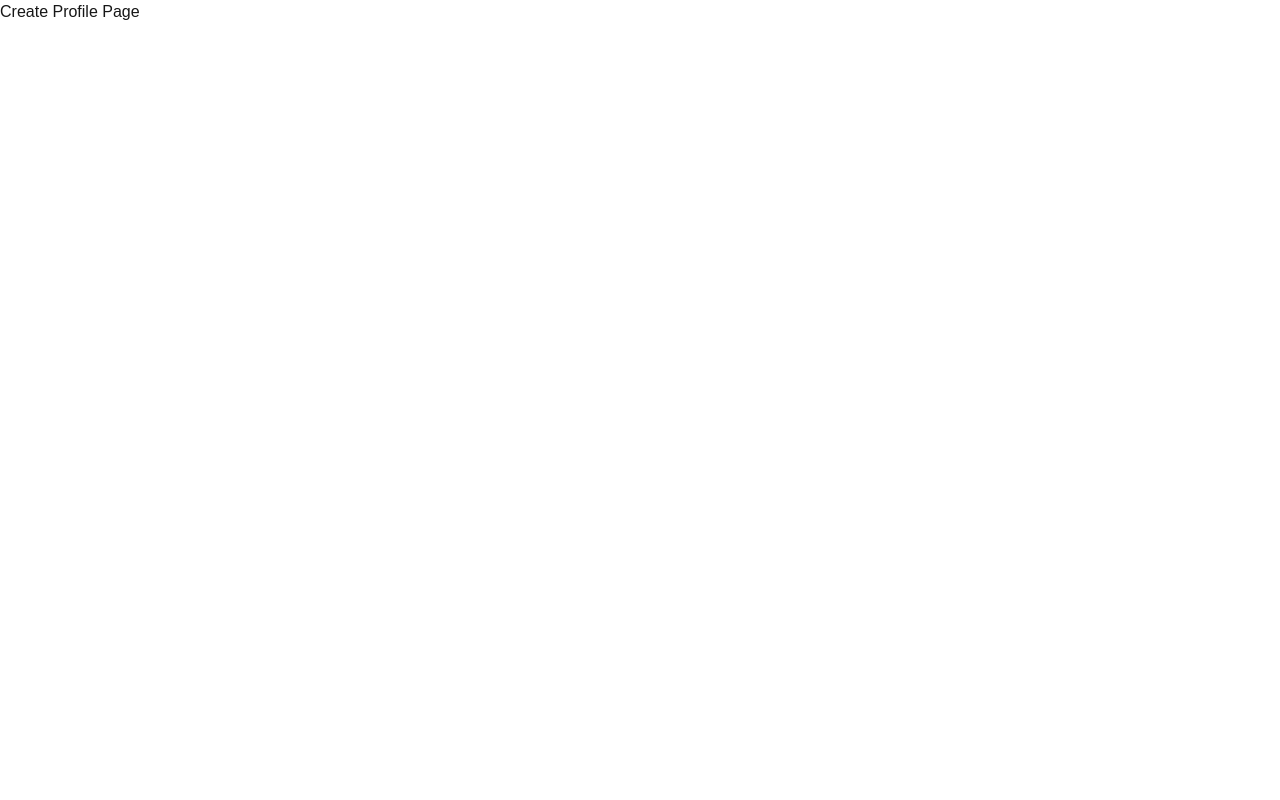
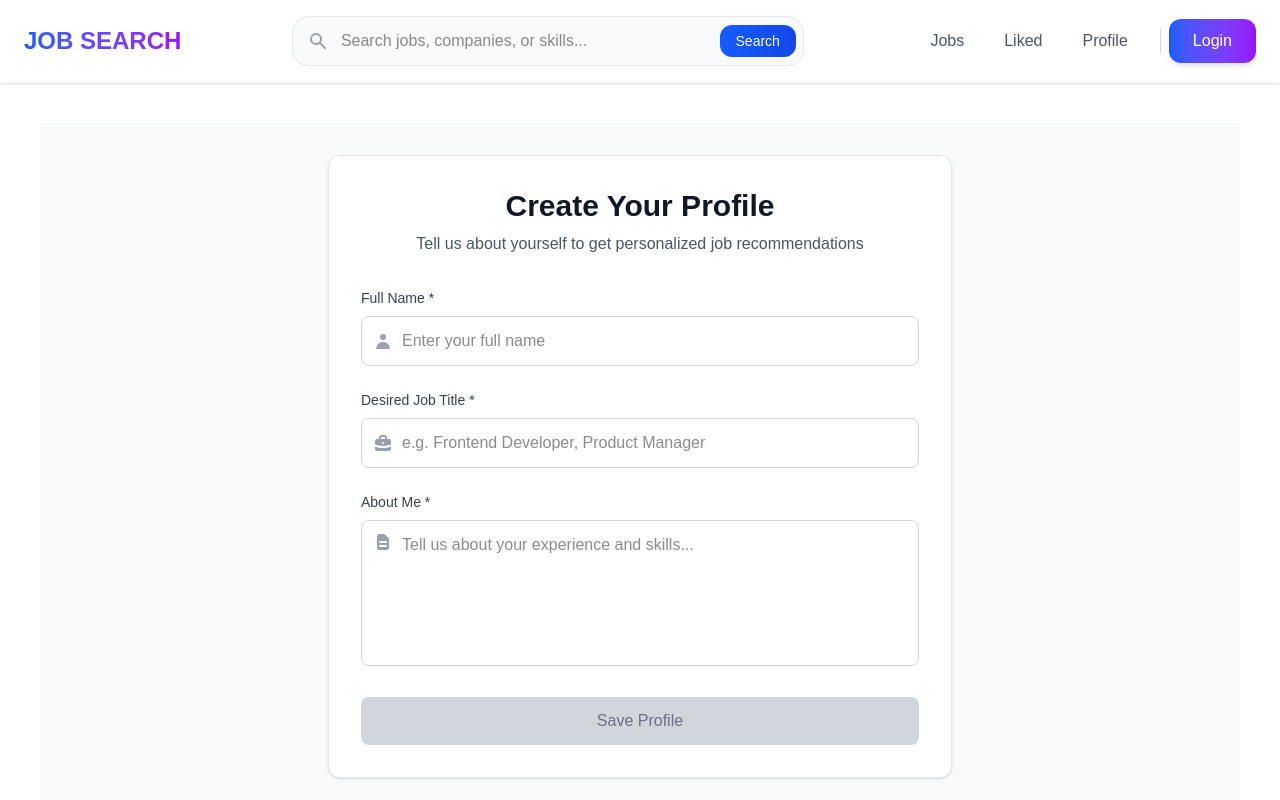
Before and after one commit to vbuldenko/job-search-next, a Next.js app: page /create-profile in a window 1280 px wide. Shown: the top 800 px of the page. Built offline with nearby package versions, Linux system fonts and the light colour scheme.

Commit message:
Profile form, page and ls util fn; Types separated

```diff
--- /dev/null
+++ b/app/(root)/create-profile/page.tsx
@@ -0,0 +1,77 @@
+"use client";
+
+import { useState, useEffect } from "react";
+import { useRouter } from "next/navigation";
+import { saveProfile, getProfile } from "@/lib/utils/localStorage";
+import ProfileForm from "@/components/forms/ProfileForm";
+import { UserProfile } from "@/types";
+
+const CreateProfilePage = () => {
+  const [formData, setFormData] = useState<UserProfile>({
+    name: "",
+    desiredJobTitle: "",
+    aboutMe: "",
+  });
+  const [isLoading, setIsLoading] = useState(false);
+  const router = useRouter();
+
+  useEffect(() => {
+    const profile = getProfile();
+    if (profile) setFormData(profile);
+  }, []);
+
+  const handleChange = (
+    e: React.ChangeEvent<HTMLInputElement | HTMLTextAreaElement>
+  ) => {
+    const { name, value } = e.target;
+    setFormData((prev) => ({ ...prev, [name]: value }));
+  };
+
+  const handleSubmit = async (e: React.FormEvent) => {
+    e.preventDefault();
+    setIsLoading(true);
+
+    try {
+      saveProfile(formData);
+      alert("Profile saved successfully!");
+      router.push("/jobs");
+    } catch (error) {
+      alert("Error saving profile");
+    } finally {
+      setIsLoading(false);
+    }
+  };
+
+  const isValid = !!(
+    formData.name.trim() &&
+    formData.desiredJobTitle.trim() &&
+    formData.aboutMe.trim()
+  );
+
+  return (
+    <div className="min-h-screen bg-gray-50 py-8">
+      <div className="container mx-auto px-6 max-w-2xl">
+        <div className="bg-white rounded-xl shadow-sm border border-gray-200 p-8">
+          <div className="text-center mb-8">
+            <h1 className="text-3xl font-bold text-gray-900 mb-2">
+              Create Your Profile
+            </h1>
+            <p className="text-gray-600">
+              Tell us about yourself to get personalized job recommendations
+            </p>
+          </div>
+
+          <ProfileForm
+            formData={formData}
+            onChange={handleChange}
+            onSubmit={handleSubmit}
+            isLoading={isLoading}
+            isValid={isValid}
+          />
+        </div>
+      </div>
+    </div>
+  );
+};
+
+export default CreateProfilePage;
--- a/app/create-profile/page.tsx
+++ /dev/null
@@ -1,3 +0,0 @@
-export default function CreateProfilePage() {
-  return <div>Create Profile Page</div>;
-}
--- a/components/forms/ProfileForm.tsx
+++ b/components/forms/ProfileForm.tsx
@@ -1,3 +1,94 @@
-export default function ProfileForm() {
-  return <div>Profile Form</div>;
+"use client";
+
+import { UserProfile } from "@/types";
+import { HiUser, HiBriefcase, HiDocumentText } from "react-icons/hi";
+
+interface ProfileFormProps {
+  formData: UserProfile;
+  onChange: (
+    e: React.ChangeEvent<HTMLInputElement | HTMLTextAreaElement>
+  ) => void;
+  onSubmit: (e: React.FormEvent) => void;
+  isLoading: boolean;
+  isValid: boolean;
 }
+
+const ProfileForm = ({
+  formData,
+  onChange,
+  onSubmit,
+  isLoading,
+  isValid,
+}: ProfileFormProps) => {
+  return (
+    <form onSubmit={onSubmit} className="space-y-6">
+      <div>
+        <label className="block text-sm font-medium text-gray-700 mb-2">
+          Full Name *
+        </label>
+        <div className="relative">
+          <HiUser className="absolute left-3 top-1/2 transform -translate-y-1/2 h-5 w-5 text-gray-400" />
+          <input
+            type="text"
+            name="name"
+            value={formData.name}
+            onChange={onChange}
+            required
+            placeholder="Enter your full name"
+            className="w-full pl-10 pr-4 py-3 border border-gray-300 rounded-lg focus:ring-2 focus:ring-blue-500 focus:border-transparent"
+          />
+        </div>
+      </div>
+
+      <div>
+        <label className="block text-sm font-medium text-gray-700 mb-2">
+          Desired Job Title *
+        </label>
+        <div className="relative">
+          <HiBriefcase className="absolute left-3 top-1/2 transform -translate-y-1/2 h-5 w-5 text-gray-400" />
+          <input
+            type="text"
+            name="desiredJobTitle"
+            value={formData.desiredJobTitle}
+            onChange={onChange}
+            required
+            placeholder="e.g. Frontend Developer, Product Manager"
+            className="w-full pl-10 pr-4 py-3 border border-gray-300 rounded-lg focus:ring-2 focus:ring-blue-500 focus:border-transparent"
+          />
+        </div>
+      </div>
+
+      <div>
+        <label className="block text-sm font-medium text-gray-700 mb-2">
+          About Me *
+        </label>
+        <div className="relative">
+          <HiDocumentText className="absolute left-3 top-3 h-5 w-5 text-gray-400" />
+          <textarea
+            name="aboutMe"
+            value={formData.aboutMe}
+            onChange={onChange}
+            required
+            rows={5}
+            placeholder="Tell us about your experience and skills..."
+            className="w-full pl-10 pr-4 py-3 border border-gray-300 rounded-lg focus:ring-2 focus:ring-blue-500 focus:border-transparent resize-none"
+          />
+        </div>
+      </div>
+
+      <button
+        type="submit"
+        disabled={!isValid || isLoading}
+        className={`w-full py-3 rounded-lg font-medium transition-all ${
+          isValid && !isLoading
+            ? "bg-blue-600 text-white hover:bg-blue-700"
+            : "bg-gray-300 text-gray-500 cursor-not-allowed"
+        }`}
+      >
+        {isLoading ? "Saving..." : "Save Profile"}
+      </button>
+    </form>
+  );
+};
+
+export default ProfileForm;
--- a/lib/utils/localStorage.ts
+++ b/lib/utils/localStorage.ts
@@ -1,4 +1,4 @@
-import { Job } from "../mock/jobs";
+import { Job, UserProfile } from "@/types";
 
 export const getLikedJobs = (): Job[] => {
   try {
@@ -49,3 +49,12 @@ export const clearLikedJobs = (): void => {
     localStorage.removeItem("likedJobs");
   }
 };
+
+export const saveProfile = (profile: UserProfile): void => {
+  localStorage.setItem("userProfile", JSON.stringify(profile));
+};
+
+export const getProfile = (): UserProfile | null => {
+  const profile = localStorage.getItem("userProfile");
+  return profile ? JSON.parse(profile) : null;
+};
--- /dev/null
+++ b/types/index.ts
@@ -0,0 +1,71 @@
+export interface UserProfile {
+  name: string;
+  desiredJobTitle: string;
+  aboutMe: string;
+}
+
+export interface ApplyOption {
+  publisher: string;
+  apply_link: string;
+  is_direct: boolean;
+}
+
+export interface JobRequiredExperience {
+  no_experience_required: boolean;
+  required_experience_in_months: number | null;
+  experience_mentioned: boolean;
+  experience_preferred: boolean;
+}
+
+export interface JobHighlights {
+  Qualifications?: string[];
+  Responsibilities?: string[];
+  Benefits?: string[];
+}
+
+export interface Job {
+  job_id: string;
+  employer_name: string;
+  employer_logo: string | null;
+  employer_website: string;
+  employer_company_type: string | null;
+  employer_linkedin: string | null;
+  job_publisher: string;
+  job_employment_type: string;
+  job_employment_types: string[];
+  job_employment_type_text: string;
+  job_title: string;
+  job_apply_link: string;
+  job_apply_is_direct: boolean;
+  job_apply_quality_score: number | null;
+  apply_options: ApplyOption[];
+  job_description: string;
+  job_is_remote: boolean;
+  job_posted_human_readable: string;
+  job_posted_at_timestamp: number;
+  job_posted_at_datetime_utc: string;
+  job_location: string;
+  job_city: string;
+  job_state: string;
+  job_country: string;
+  job_latitude: number;
+  job_longitude: number;
+  job_benefits: string[] | null;
+  job_google_link: string;
+  job_offer_expiration_datetime_utc: string | null;
+  job_offer_expiration_timestamp: number | null;
+  job_required_experience: JobRequiredExperience;
+  job_salary: number | null;
+  job_min_salary: number | null;
+  job_max_salary: number | null;
+  job_salary_currency: string | null;
+  job_salary_period: string | null;
+  job_highlights: JobHighlights;
+  job_job_title: string | null;
+  job_posting_language: string | null;
+  job_onet_soc: string;
+  job_onet_job_zone: string;
+  job_occupational_categories: string | null;
+  job_naics_code: string | null;
+  job_naics_name: string | null;
+}
```
Also changed, not shown: lib/mock/jobs.ts (+1 -65 lines).
